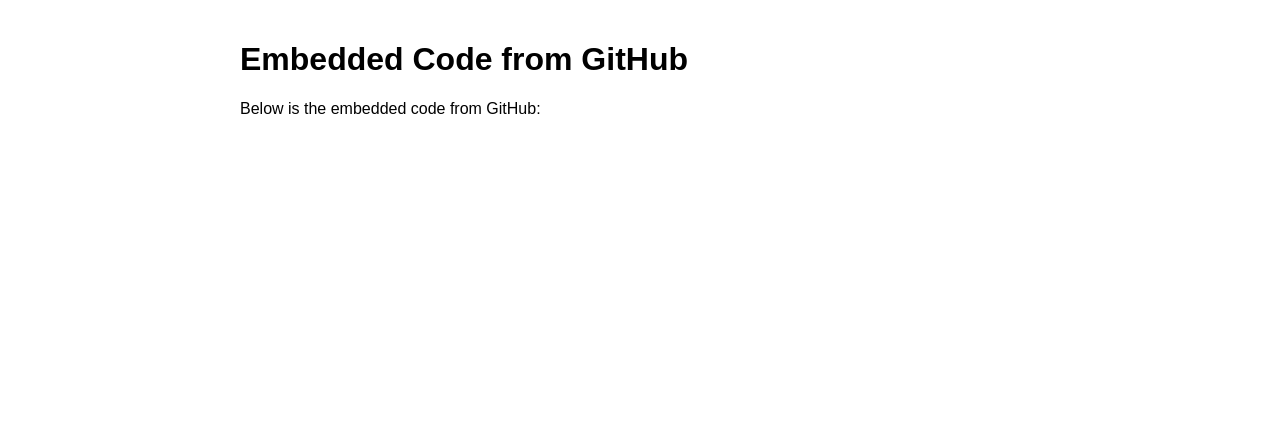
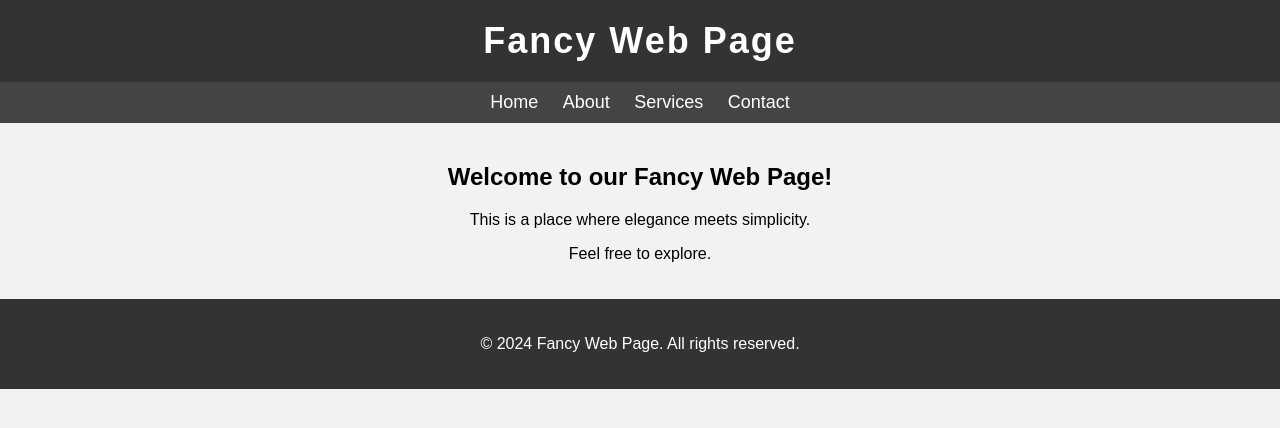
Before and after one commit to zfreak28/ChatterBox, a plain HTML site: page index.html in a window 1280 px wide. Drawn offline with Linux system fonts and the light colour scheme.

Commit message:
Update index.html

```diff
--- a/index.html
+++ b/index.html
@@ -3,40 +3,65 @@
 <head>
     <meta charset="UTF-8">
     <meta name="viewport" content="width=device-width, initial-scale=1.0">
-  <title>GitHub Code Embed</title>
+    <title>Fancy Web Page</title>
     <style>
         body {
             font-family: Arial, sans-serif;
             margin: 0;
             padding: 0;
+            background-color: #f2f2f2;
         }
-    .container {
-      max-width: 800px;
-      margin: 0 auto;
+        header {
+            background-color: #333;
+            color: #fff;
             padding: 20px;
+            text-align: center;
+        }
+        h1 {
+            margin: 0;
+            font-size: 36px;
+            letter-spacing: 2px;
+        }
+        nav {
+            background-color: #444;
+            padding: 10px 0;
+            text-align: center;
+        }
+        nav a {
+            color: #fff;
+            text-decoration: none;
+            margin: 0 10px;
+            font-size: 18px;
+        }
+        section {
+            padding: 20px;
+            text-align: center;
+        }
+        footer {
+            background-color: #333;
+            color: #fff;
+            padding: 20px;
+            text-align: center;
         }
     </style>
 </head>
 <body>
-  <div class="container">
-    <h1>Embedded Code from GitHub</h1>
-    <p>Below is the embedded code from GitHub:</p>
-    <div id="github-code"></div>
-  </div>
-
-  <script type="text/javascript" charset="utf-8">
-  (function (g, e, n, es, ys) {
-    g['_genesysJs'] = e;
-    g[e] = g[e] || function () {
-      (g[e].q = g[e].q || []).push(arguments)
-    };
-    g[e].t = 1 * new Date();
-    g[e].c = es;
-    ys = document.createElement('script'); ys.async = 1; ys.src = n; ys.charset = 'utf-8'; document.head.appendChild(ys);
-  })(window, 'Genesys', 'https://apps.mypurecloud.com/genesys-bootstrap/genesys.min.js', {
-    environment: 'prod',
-    deploymentId: 'ff9873d2-ce9b-4f07-bf84-948eb385083d'
-  });
-</script>
+    <header>
+        <h1>Fancy Web Page</h1>
+    </header>
+    <nav>
+        <a href="#">Home</a>
+        <a href="#">About</a>
+        <a href="#">Services</a>
+        <a href="#">Contact</a>
+    </nav>
+    <section>
+        <h2>Welcome to our Fancy Web Page!</h2>
+        <p>This is a place where elegance meets simplicity.</p>
+        <p>Feel free to explore.</p>
+    </section>
+    <footer>
+        <p>&copy; 2024 Fancy Web Page. All rights reserved.</p>
+    </footer>
 </body>
 </html>
```
Lines whose indentation alone changed are shown as unchanged.
